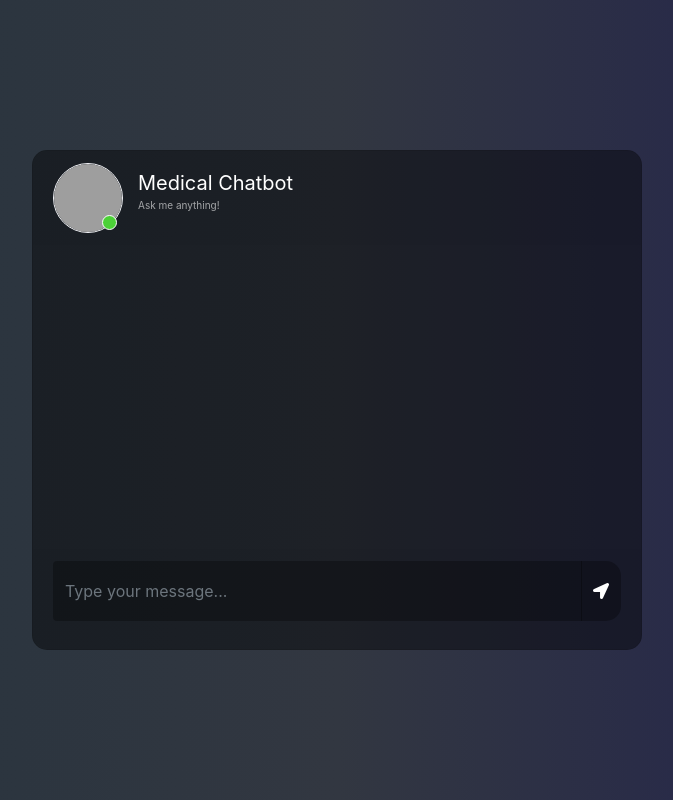
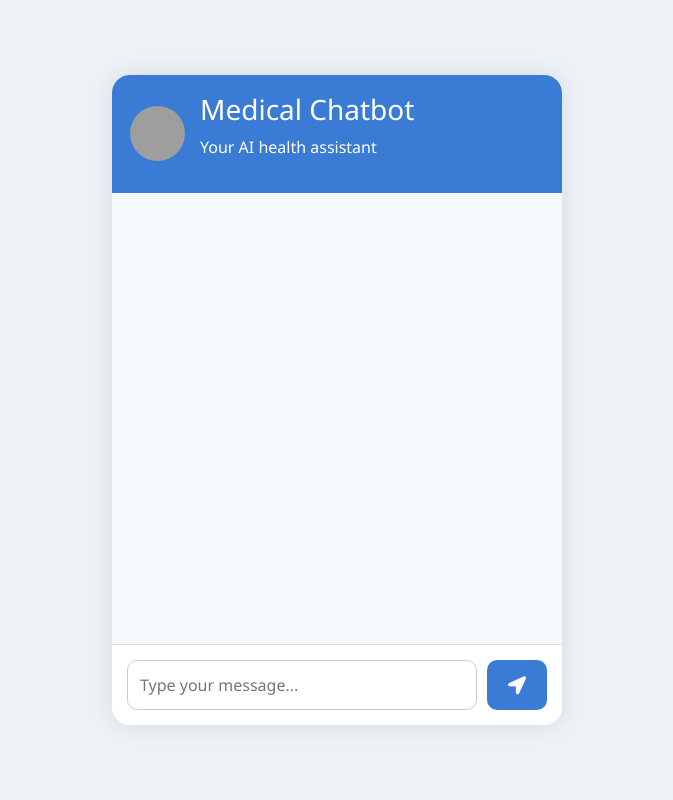
Before and after one commit to AhmadAlhaj7/Medical-chatbot, a Flask app: page / in a window 1280 px wide. Shown: the whole page, without its empty margins (303-976 px from the left). Run offline with Flask 3, Linux system fonts and the light colour scheme; some libraries are stand-ins or nearby versions; grey boxes are pictures that could not be loaded.

Commit message:
Updated chatbot UI

```diff
--- a/static/style.css
+++ b/static/style.css
@@ -1,223 +1,166 @@
-body,html{
-	height: 100%;
-	margin: 0;
-	background: rgb(44, 47, 59);
-   background: -webkit-linear-gradient(to right, rgb(40, 59, 34), rgb(54, 60, 70), rgb(32, 32, 43));
-	background: linear-gradient(to right, rgb(38, 51, 61), rgb(50, 55, 65), rgb(33, 33, 78));
+/* --- GLOBAL --- */
+body {
+    background: #eef2f7;
+    font-family: "Segoe UI", sans-serif;
+    margin: 0;
 }
 
-.chat{
-	margin-top: auto;
-	margin-bottom: auto;
+.chat-container {
+    height: 100vh;
+    display: flex;
+    justify-content: center;
+    align-items: center;
 }
-.card{
-	height: 500px;
-	border-radius: 15px !important;
-	background-color: rgba(0,0,0,0.4) !important;
+
+.chat-card {
+    width: 450px;
+    height: 650px;
+    background: white;
+    border-radius: 18px;
+    box-shadow: 0 0 25px rgba(0,0,0,0.1);
+    display: flex;
+    flex-direction: column;
+    overflow: hidden;
 }
-.contacts_body{
-	padding:  0.75rem 0 !important;
-	overflow-y: auto;
-	white-space: nowrap;
+
+/* --- HEADER --- */
+.chat-header {
+    padding: 18px;
+    background: #3A7BD5;
+    color: white;
+    display: flex;
+    align-items: center;
 }
-.msg_card_body{
-	overflow-y: auto;
+
+.header-avatar {
+    width: 55px;
+    height: 55px;
+    margin-right: 15px;
+    border-radius: 50%;
 }
-.card-header{
-	border-radius: 15px 15px 0 0 !important;
-	border-bottom: 0 !important;
+
+/* --- CHAT BODY --- */
+.chat-body {
+    flex: 1;
+    padding: 15px;
+    overflow-y: auto;
+    background: #f6f9fc;
 }
-.card-footer{
-border-radius: 0 0 15px 15px !important;
-	border-top: 0 !important;
+
+/* --- MESSAGES --- */
+.message {
+    margin-bottom: 20px;
+    display: flex;
+    align-items: flex-end;
 }
-.container{
-	align-content: center;
+
+.bot-message {
+    flex-direction: row;
 }
-.search{
-	border-radius: 15px 0 0 15px !important;
-	background-color: rgba(0,0,0,0.3) !important;
-	border:0 !important;
-	color:white !important;
+
+.user-message {
+    justify-content: flex-end;
 }
-.search:focus{
-	 box-shadow:none !important;
-   outline:0px !important;
+
+.msg-avatar {
+    width: 40px;
+    height: 40px;
+    margin-right: 10px;
+    border-radius: 50%;
 }
-.type_msg{
-	background-color: rgba(0,0,0,0.3) !important;
-	border:0 !important;
-	color:white !important;
-	height: 60px !important;
-	overflow-y: auto;
+
+/* --- BUBBLES --- */
+.bubble {
+    padding: 12px 16px;
+    border-radius: 18px;
+    max-width: 70%;
+    line-height: 1.4;
 }
-	.type_msg:focus{
-	 box-shadow:none !important;
-   outline:0px !important;
+
+.bubble-user {
+    background: #4CAF50;
+    color: white;
+    border-bottom-right-radius: 5px;
 }
-.attach_btn{
-	border-radius: 15px 0 0 15px !important;
-	background-color: rgba(0,0,0,0.3) !important;
-	border:0 !important;
-	color: white !important;
-	cursor: pointer;
+
+.bubble-bot {
+    background: #3A7BD5;
+    color: white;
+    border-bottom-left-radius: 5px;
 }
-.send_btn{
-	border-radius: 0 15px 15px 0 !important;
-	background-color: rgba(0,0,0,0.3) !important;
-	border:0 !important;
-	color: white !important;
-	cursor: pointer;
+
+/* --- TIME --- */
+.time {
+    font-size: 10px;
+    color: gray;
+    margin: 0 5px;
 }
-.search_btn{
-	border-radius: 0 15px 15px 0 !important;
-	background-color: rgba(0,0,0,0.3) !important;
-	border:0 !important;
-	color: white !important;
-	cursor: pointer;
+
+/* --- INPUT AREA --- */
+.chat-input {
+    padding: 15px;
+    background: #fff;
+    border-top: 1px solid #ddd;
 }
-.contacts{
-	list-style: none;
-	padding: 0;
+
+.chat-input form {
+    display: flex;
 }
-.contacts li{
-	width: 100% !important;
-	padding: 5px 10px;
-	margin-bottom: 15px !important;
+
+.chat-input input {
+    flex: 1;
+    padding: 12px;
+    border-radius: 10px;
+    border: 1px solid #ccc;
+    outline: none;
 }
-.active{
-	background-color: rgba(0,0,0,0.3);
+
+.chat-input button {
+    width: 60px;
+    background: #3A7BD5;
+    border: none;
+    border-radius: 10px;
+    margin-left: 10px;
+    color: white;
+    font-size: 18px;
+    cursor: pointer;
 }
-.user_img{
-	height: 70px;
-	width: 70px;
-	border:1.5px solid #f5f6fa;
 
+/* --- TYPING INDICATOR --- */
+.typing-indicator {
+    display: flex;
+    align-items: center;
 }
-.user_img_msg{
-	height: 40px;
-	width: 40px;
-	border:1.5px solid #f5f6fa;
 
+.typing-bubble {
+    display: flex;
+    gap: 4px;
+    padding: 10px 14px;
 }
-.img_cont{
-	position: relative;
-	height: 70px;
-	width: 70px;
+
+.dot {
+    width: 8px;
+    height: 8px;
+    background: white;
+    border-radius: 50%;
+    animation: typing 1.4s infinite ease-in-out;
+    opacity: 0.6;
 }
-.img_cont_msg{
-	height: 40px;
-	width: 40px;
+
+.dot:nth-child(2) { animation-delay: 0.2s; }
+.dot:nth-child(3) { animation-delay: 0.4s; }
+
+@keyframes typing {
+    0% { transform: translateY(0); opacity: 0.3; }
+    50% { transform: translateY(-4px); opacity: 1; }
+    100% { transform: translateY(0); opacity: 0.3; }
 }
-.online_icon{
-	position: absolute;
-	height: 15px;
-	width:15px;
-	background-color: #4cd137;
-	border-radius: 50%;
-	bottom: 0.2em;
-	right: 0.4em;
-	border:1.5px solid white;
+
+/* Scrollbar */
+.chat-body::-webkit-scrollbar {
+    width: 6px;
 }
-.offline{
-	background-color: #c23616 !important;
+.chat-body::-webkit-scrollbar-thumb {
+    background: #bbb;
+    border-radius: 8px;
 }
-.user_info{
-	margin-top: auto;
-	margin-bottom: auto;
-	margin-left: 15px;
-}
-.user_info span{
-	font-size: 20px;
-	color: white;
-}
-.user_info p{
-	font-size: 10px;
-	color: rgba(255,255,255,0.6);
-}
-.video_cam{
-	margin-left: 50px;
-	margin-top: 5px;
-}
-.video_cam span{
-	color: white;
-	font-size: 20px;
-	cursor: pointer;
-	margin-right: 20px;
-}
-.msg_cotainer{
-	margin-top: auto;
-	margin-bottom: auto;
-	margin-left: 10px;
-	border-radius: 25px;
-	background-color: rgb(82, 172, 255);
-	padding: 10px;
-	position: relative;
-}
-.msg_cotainer_send{
-	margin-top: auto;
-	margin-bottom: auto;
-	margin-right: 10px;
-	border-radius: 25px;
-	background-color: #58cc71;
-	padding: 10px;
-	position: relative;
-}
-.msg_time{
-	position: absolute;
-	left: 0;
-	bottom: -15px;
-	color: rgba(255,255,255,0.5);
-	font-size: 10px;
-}
-.msg_time_send{
-	position: absolute;
-	right:0;
-	bottom: -15px;
-	color: rgba(255,255,255,0.5);
-	font-size: 10px;
-}
-.msg_head{
-	position: relative;
-}
-#action_menu_btn{
-	position: absolute;
-	right: 10px;
-	top: 10px;
-	color: white;
-	cursor: pointer;
-	font-size: 20px;
-}
-.action_menu{
-	z-index: 1;
-	position: absolute;
-	padding: 15px 0;
-	background-color: rgba(0,0,0,0.5);
-	color: white;
-	border-radius: 15px;
-	top: 30px;
-	right: 15px;
-	display: none;
-}
-.action_menu ul{
-	list-style: none;
-	padding: 0;
-	margin: 0;
-}
-.action_menu ul li{
-	width: 100%;
-	padding: 10px 15px;
-	margin-bottom: 5px;
-}
-.action_menu ul li i{
-	padding-right: 10px;
-}
-.action_menu ul li:hover{
-	cursor: pointer;
-	background-color: rgba(0,0,0,0.2);
-}
-@media(max-width: 576px){
-	.contacts_card{
-	margin-bottom: 15px !important;
-}
-}
--- a/templates/index.html
+++ b/templates/index.html
@@ -1,78 +1,109 @@
-<link href="//maxcdn.bootstrapcdn.com/bootstrap/4.1.1/css/bootstrap.min.css" rel="stylesheet" id="bootstrap-css">
-<script src="//maxcdn.bootstrapcdn.com/bootstrap/4.1.1/js/bootstrap.min.js"></script>
-<script src="//cdnjs.cloudflare.com/ajax/libs/jquery/3.2.1/jquery.min.js"></script>
+<!DOCTYPE html>
+<html lang="en">
 
-<!DOCTYPE html>
-<html>
 <head>
-		<title>Chatbot</title>
-		<link rel="stylesheet" href="https://stackpath.bootstrapcdn.com/bootstrap/4.1.3/css/bootstrap.min.css" integrity="sha384-MCw98/SFnGE8fJT3GXwEOngsV7Zt27NXFoaoApmYm81iuXoPkFOJwJ8ERdknLPMO" crossorigin="anonymous">
-		<link rel="stylesheet" href="https://use.fontawesome.com/releases/v5.5.0/css/all.css" integrity="sha384-B4dIYHKNBt8Bc12p+WXckhzcICo0wtJAoU8YZTY5qE0Id1GSseTk6S+L3BlXeVIU" crossorigin="anonymous">
+    <meta charset="UTF-8">
+    <title>Medical Chatbot</title>
+
+    <!-- Bootstrap -->
+    <link href="https://stackpath.bootstrapcdn.com/bootstrap/4.1.3/css/bootstrap.min.css" rel="stylesheet">
+
+    <!-- Icons -->
+    <link rel="stylesheet" href="https://use.fontawesome.com/releases/v5.5.0/css/all.css">
+
+    <!-- jQuery -->
     <script src="https://ajax.googleapis.com/ajax/libs/jquery/3.3.1/jquery.min.js"></script>
-		<link rel="stylesheet" type="text/css" href="{{ url_for('static', filename='style.css')}}"/>
+
+    <!-- Custom CSS -->
+    <link rel="stylesheet" href="{{ url_for('static', filename='style.css') }}">
 </head>
 
+<body>
 
-	<body>
-		<div class="container-fluid h-100">
-			<div class="row justify-content-center h-100">
-				<div class="col-md-8 col-xl-6 chat">
-					<div class="card">
-						<div class="card-header msg_head">
-							<div class="d-flex bd-highlight">
-								<div class="img_cont">
-									<img src="https://cdn-icons-png.flaticon.com/512/387/387569.png" class="rounded-circle user_img">
-									<!-- <img src="https://www.prdistribution.com/spirit/uploads/pressreleases/2019/newsreleases/d83341deb75c4c4f6b113f27b1e42cd8-chatbot-florence-already-helps-thousands-of-patients-to-remember-their-medication.png" class="rounded-circle user_img"> -->
-									<span class="online_icon"></span>
-								</div>
-								<div class="user_info">
-									<span>Medical Chatbot</span>
-									<p>Ask me anything!</p>
-								</div>
-							</div>
-						</div>
-						<div id="messageFormeight" class="card-body msg_card_body">
+    <div class="chat-container">
+        <div class="chat-card">
 
-
-						</div>
-						<div class="card-footer">
-							<form id="messageArea" class="input-group">
-                                <input type="text" id="text" name="msg" placeholder="Type your message..." autocomplete="off" class="form-control type_msg" required/>
-								<div class="input-group-append">
-									<button type="submit" id="send" class="input-group-text send_btn"><i class="fas fa-location-arrow"></i></button>
-								</div>
-							</form>
-						</div>
-					</div>
-				</div>
+            <!-- HEADER -->
+            <div class="chat-header">
+                <img src="https://cdn-icons-png.flaticon.com/512/387/387569.png" class="header-avatar">
+                <div>
+                    <h3>Medical Chatbot</h3>
+                    <p>Your AI health assistant</p>
                 </div>
             </div>
 
+            <!-- CHAT BODY -->
+            <div id="chat-body" class="chat-body">
+                <!-- Messages appear here dynamically -->
+            </div>
+
+            <!-- INPUT FIELD -->
+            <div class="chat-input">
+                <form id="messageArea">
+                    <input type="text" id="text" name="msg" placeholder="Type your message..." required autocomplete="off">
+                    <button type="submit" id="send"><i class="fas fa-location-arrow"></i></button>
+                </form>
+            </div>
+
+        </div>
+    </div>
+
+    <!-- JAVASCRIPT -->
     <script>
-			$(document).ready(function() {
-				$("#messageArea").on("submit", function(event) {
-					const date = new Date();
-					const hour = date.getHours();
-					const minute = date.getMinutes();
-					const str_time = hour+":"+minute;
-					var rawText = $("#text").val();
+        $(document).ready(function () {
 
-					var userHtml = '<div class="d-flex justify-content-end mb-4"><div class="msg_cotainer_send">' + rawText + '<span class="msg_time_send">'+ str_time + '</span></div><div class="img_cont_msg"><img src="https://i.ibb.co/d5b84Xw/Untitled-design.png" class="rounded-circle user_img_msg"></div></div>';
+            $("#messageArea").on("submit", function (event) {
+                event.preventDefault();
 
+                const time = new Date().toLocaleTimeString([], { hour: '2-digit', minute: '2-digit' });
+                let userText = $("#text").val();
+
+                // USER Message
+                let userHtml = `
+                <div class="message user-message">
+                    <div class="bubble bubble-user">${userText}</div>
+                    <span class="time">${time}</span>
+                </div>`;
+
+                $("#chat-body").append(userHtml);
                 $("#text").val("");
-					$("#messageFormeight").append(userHtml);
 
+                // ChatGPT-style typing indicator
+                let typingHtml = `
+                <div id="typing" class="message bot-message typing-indicator">
+                    <img src="https://cdn-icons-png.flaticon.com/512/387/387569.png" class="msg-avatar">
+                    <div class="bubble bubble-bot typing-bubble">
+                        <span class="dot"></span>
+                        <span class="dot"></span>
+                        <span class="dot"></span>
+                    </div>
+                </div>`;
+
+                $("#chat-body").append(typingHtml);
+                $("#chat-body").scrollTop($("#chat-body")[0].scrollHeight);
+
+                // AJAX Request
                 $.ajax({
-						data: {
-							msg: rawText,
-						},
                     type: "POST",
                     url: "/get",
-					}).done(function(data) {
-						var botHtml = '<div class="d-flex justify-content-start mb-4"><div class="img_cont_msg"><img src="https://cdn-icons-png.flaticon.com/512/387/387569.png" class="rounded-circle user_img_msg"></div><div class="msg_cotainer">' + data + '<span class="msg_time">' + str_time + '</span></div></div>';
-						$("#messageFormeight").append($.parseHTML(botHtml));
+                    data: { msg: userText },
+                    success: function (data) {
+
+                        // Remove typing bubble
+                        $("#typing").remove();
+
+                        let botHtml = `
+                        <div class="message bot-message">
+                            <img src="https://cdn-icons-png.flaticon.com/512/387/387569.png" class="msg-avatar">
+                            <div class="bubble bubble-bot">${data}</div>
+                            <span class="time">${time}</span>
+                        </div>`;
+
+                        $("#chat-body").append(botHtml);
+                        $("#chat-body").scrollTop($("#chat-body")[0].scrollHeight);
+                    }
                 });
-					event.preventDefault();
+
             });
         });
     </script>
```
Lines whose indentation alone changed are shown as unchanged.
